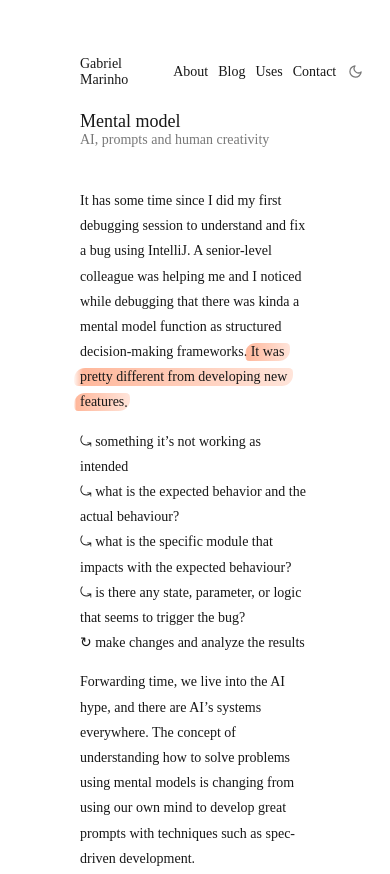
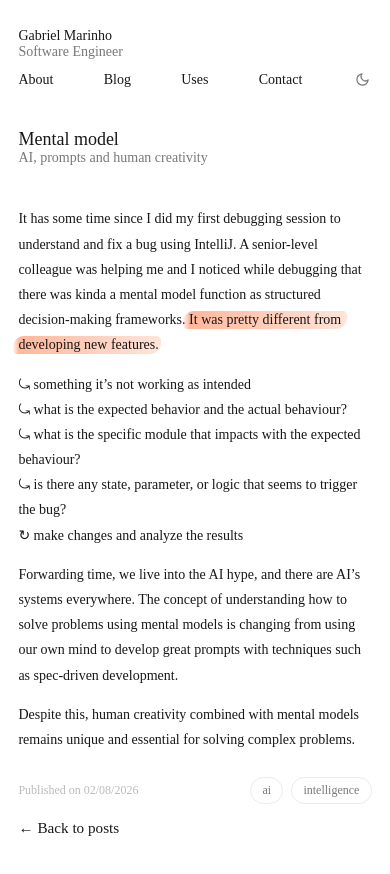
Before and after one commit to gdcmarinho/blog, an Astro site: page /post/mental-model in a window 390 px wide. Shown: the top 874 px of the page. Built offline with nearby package versions, Linux system fonts and the light colour scheme; Astro itself is replaced by a stand-in of ours.

Commit message:
fix: improve responsive layout across screen sizes

```diff
--- a/src/components/Menu.astro
+++ b/src/components/Menu.astro
@@ -29,17 +29,24 @@ const isActive = (href: string) => {
         display: flex;
         justify-content: space-between;
         align-items: center;
+        gap: 0.75rem 1rem;
+        flex-wrap: wrap;
+        margin-bottom: 1.5rem;
     }
 
     ul {
         list-style-type: none;
         display: flex;
         align-items: center;
+        flex-wrap: wrap;
+        gap: 0.25rem 0.65rem;
+        margin: 0;
+        padding: 0;
     }
 
     li {
         cursor: pointer;
-        padding: 0 5px;
+        padding: 0;
     }
 
     .theme-item {
@@ -55,6 +62,7 @@ const isActive = (href: string) => {
     .name {
         color: inherit;
         text-decoration: none;
+        font-weight: 500;
     }
 
     .role {
@@ -69,4 +77,18 @@ const isActive = (href: string) => {
     .menu-link.active {
         color: var(--color-text);
     }
+
+    @media (max-width: 520px) {
+        header {
+            flex-direction: column;
+            align-items: flex-start;
+            gap: 0.65rem;
+        }
+
+        ul {
+            width: 100%;
+            justify-content: space-between;
+            gap: 0.5rem;
+        }
+    }
 </style>
--- a/src/layouts/Layout.astro
+++ b/src/layouts/Layout.astro
@@ -57,6 +57,7 @@ const { title = "Gabriel Marinho", description } = Astro.props;
 	body {
 		margin: 0;
 		width: 100%;
-		height: 100%;
+		min-height: 100vh;
+		min-height: 100dvh;
 	}
 </style>
--- a/src/layouts/global.css
+++ b/src/layouts/global.css
@@ -28,10 +28,13 @@ body {
     background-color: var(--color-bg);
     color: var(--color-text);
     box-sizing: border-box;
-    padding: clamp(4.5rem, 16vh, 12rem) clamp(12rem, 40vw, 60vw);
+    max-width: 42rem;
+    margin: 0 auto;
+    padding: clamp(2rem, 10vh, 7rem) clamp(1.25rem, 5vw, 2.5rem);
     display: flex;
     flex-direction: column;
     justify-content: space-between;
+    gap: 3rem;
     transition: background-color 0.2s ease-in-out, color 0.2s ease-in-out;
 }
 
@@ -54,18 +57,9 @@ a:hover {
   user-select: none;           /* Standard syntax */
 }
 
-@media (max-width: 1950px) {
+@media (max-width: 480px) {
     body {
-        padding: 5rem 4rem;
+        padding: 1.75rem 1.15rem;
+        gap: 2.25rem;
     }
 }
-
-@media (max-width: 720px) {
-    body {
-        padding: 3rem 5rem;
-    }
-
-    .role {
-        display: none;
-    }
-}
--- a/src/pages/post/[slug].astro
+++ b/src/pages/post/[slug].astro
@@ -91,9 +91,20 @@ const { Content } = await render(post);
 
 	.metadata-container {
 		display: flex;
+		flex-wrap: wrap;
 		align-items: center;
 		justify-content: space-between;
+		gap: 0.75rem;
 		margin-top: 3vh;
+	}
+
+	.content {
+		overflow-wrap: break-word;
+	}
+
+	.content :global(pre) {
+		overflow-x: auto;
+		max-width: 100%;
 	}
 
 	.post-meta {
```
Also changed, not shown: src/components/Home.astro (+11 -19 lines).
